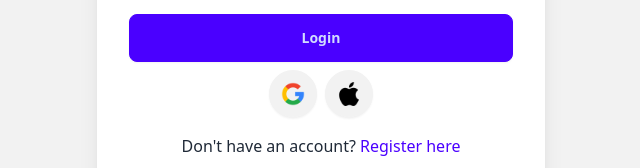
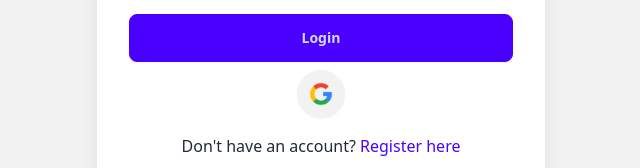
Before and after one commit to aprskalo1/NetLink-Portal, a React (Vite) app: page /login in a window 1280 px wide. Shown: the part 392-560 px from the top of the page, without its empty margins (319-959 px from the left). Built offline with nearby package versions, Linux system fonts and the light colour scheme.

Commit message:
[NetLink Portal] - Removed apple login since I need to pay for that..

```diff
--- a/src/components/auth/AppleLogInButton.tsx
+++ /dev/null
@@ -1,29 +0,0 @@
-import {OAuthProvider, signInWithPopup} from "firebase/auth";
-import {useNavigate} from "react-router-dom";
-import {auth} from "../../services/firebase";
-import AppleIcon from "../../assets/apple-icon.png";
-
-const AppleLogInButton = () => {
-    const oAuthProvider = new OAuthProvider('apple.com');
-    const navigate = useNavigate();
-    oAuthProvider.addScope('email');
-    oAuthProvider.addScope('name');
-
-    function handleAppleLogin() {
-        try {
-            signInWithPopup(auth, oAuthProvider).then(() => {
-                navigate('/docs/profile');
-            });
-        } catch (error) {
-            console.error('Apple login failed:', error);
-        }
-    }
-
-    return (
-        <button onClick={handleAppleLogin} className="btn btn-circle ms-1 me-1">
-            <img src={AppleIcon} alt="Apple Icon" className="inline-block h-6 w-6"/>
-        </button>
-    );
-};
-
-export default AppleLogInButton;
--- a/src/pages/LoginPage.tsx
+++ b/src/pages/LoginPage.tsx
@@ -8,7 +8,6 @@ import AuthWrapper from '../components/auth/AuthWrapper';
 import AuthForm from '../components/auth/AuthForm';
 import Alert from '../components/Alert';
 import GoogleLoginButton from "../components/auth/GoogleLoginButton";
-import AppleLogInButton from "../components/auth/AppleLogInButton";
 
 const LoginPage = () => {
     const [error, setError] = useState<string | null>(null);
@@ -42,7 +41,6 @@ const LoginPage = () => {
             <AuthForm onSubmit={handleLogin} buttonText="Login"/>
             <div className="flex justify-center">
                 <GoogleLoginButton/>
-                <AppleLogInButton/>
             </div>
             <p className="mt-2 text-center">
                 Don't have an account? <Link to={"/register"} className="text-primary">Register here</Link>
--- a/src/pages/RegisterPage.tsx
+++ b/src/pages/RegisterPage.tsx
@@ -7,7 +7,6 @@ import AuthWrapper from '../components/auth/AuthWrapper';
 import AuthForm from '../components/auth/AuthForm';
 import Alert from '../components/Alert';
 import GoogleLoginButton from "../components/auth/GoogleLoginButton";
-import AppleLogInButton from "../components/auth/AppleLogInButton";
 
 const RegisterPage = () => {
     const [error, setError] = useState<string | null>(null);
@@ -39,7 +38,6 @@ const RegisterPage = () => {
             <AuthForm onSubmit={handleRegister} buttonText="Register"/>
             <div className="flex justify-center">
                 <GoogleLoginButton/>
-                <AppleLogInButton/>
             </div>
             <p className="mt-2 text-center">
                 Already have an account? <Link to={"/login"} className="text-primary">Login here</Link>
```
